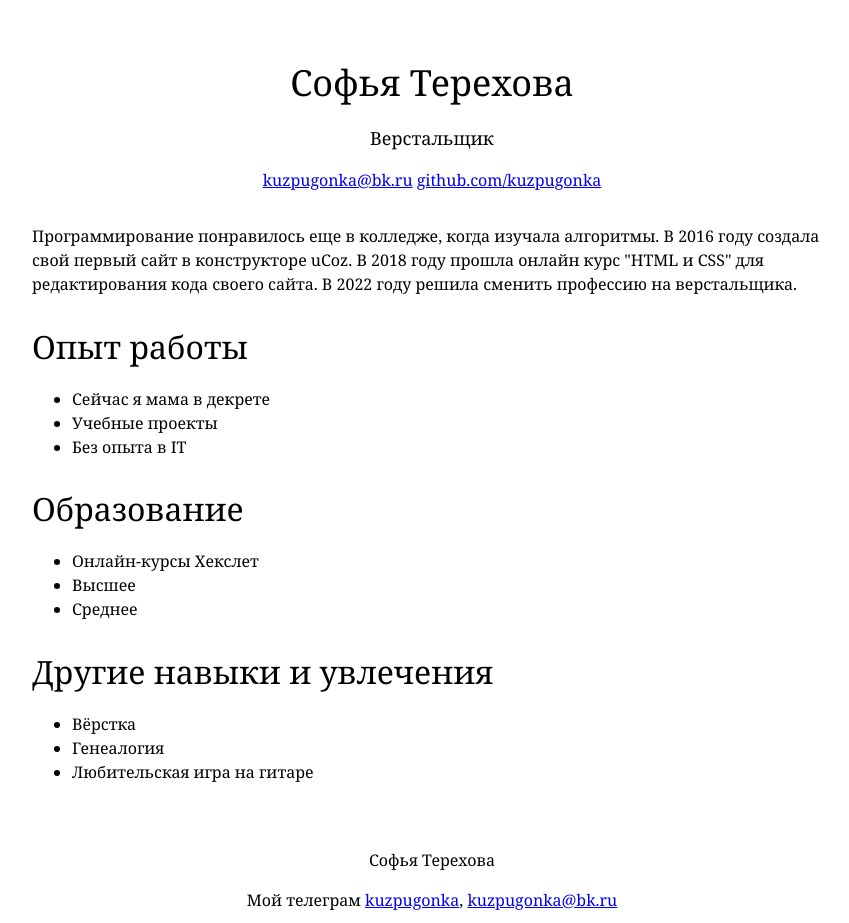
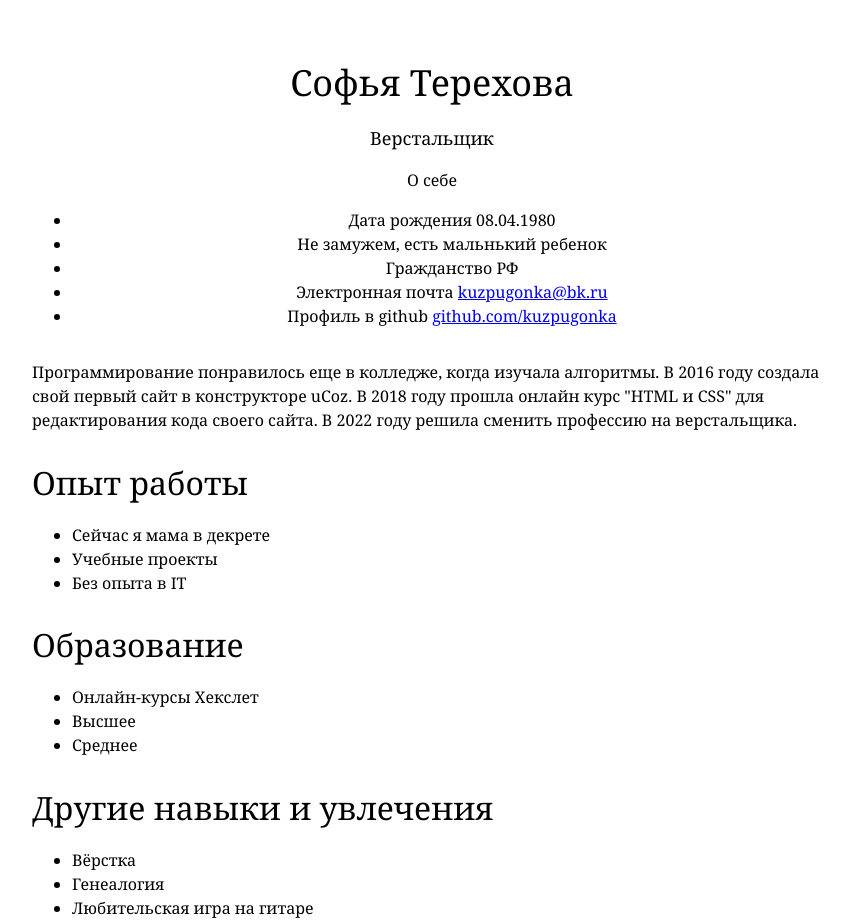
Before and after one commit to kuzpugonka/resume, a plain HTML site: page index.html in a window 1280 px wide. Shown: the top 923 px of the page, without its empty margins (208-1057 px from the left). Drawn offline with Linux system fonts and the light colour scheme.

Commit message:
Update index.html
Добавила информацию о себе

```diff
--- a/index.html
+++ b/index.html
@@ -11,10 +11,13 @@
     <div id="header">
       <h1>Софья Терехова</h1>
       <h2 class="header-title">Верстальщик</h2>
-      <p>
-        <a href="mailto:kuzpugonka@bk.ru">kuzpugonka@bk.ru</a>
-        <a href="github.com/kuzpugonka">github.com/kuzpugonka</a>
-      </p>
+      <p>О себе</p>
+      <ul>
+        <li>Дата рождения 08.04.1980</li>
+        <li>Не замужем, есть мальнький ребенок</li>
+        <li>Гражданство РФ</li>
+        <li>Электронная почта <a href="mailto:kuzpugonka@bk.ru">kuzpugonka@bk.ru</a></li>
+        <li>Профиль в github <a href="github.com/kuzpugonka">github.com/kuzpugonka</a></li>
     </div>
     <div id="main">
       <p>
```
